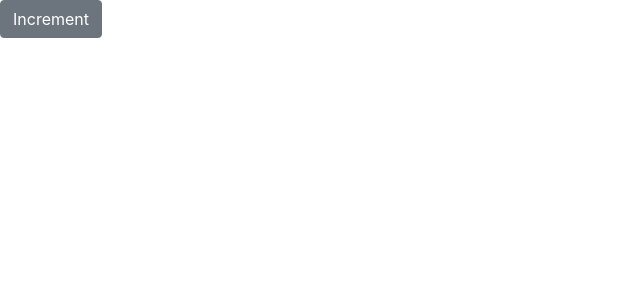
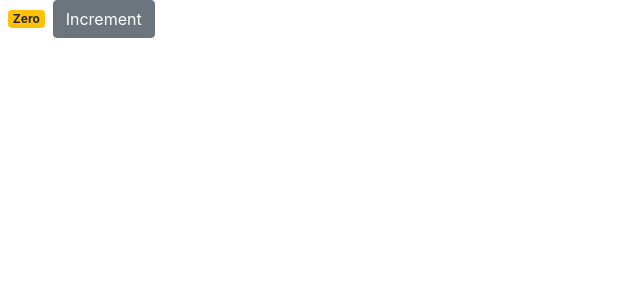
Before and after one commit to VisheshSingh/react-snippets, a React (Create React App) app: page / in a window 1280 px wide. Shown: the top 300 px of the page, without its empty margins (0-640 px from the left). Built offline with nearby package versions, Linux system fonts and the light colour scheme.

Commit message:
Updating state using this.setState

```diff
--- a/src/components/counter.jsx
+++ b/src/components/counter.jsx
@@ -7,12 +7,25 @@ class Counter extends Component {
   };
 
   handleIncrement = () => {
-    console.log("Increment", this);
+    this.setState({
+      count: this.state.count + 1
+    });
   };
+
+  formatCount() {
+    return this.state.count === 0 ? "Zero" : this.state.count;
+  }
+
+  renderClasses() {
+    let classes = "badge m-2 badge-";
+    classes += this.state.count === 0 ? "warning" : "primary";
+    return classes;
+  }
 
   render() {
     return (
       <React.Fragment>
+        <span className={this.renderClasses()}>{this.formatCount()}</span>
         <button onClick={this.handleIncrement} className="btn btn-secondary">
           Increment
         </button>
```
